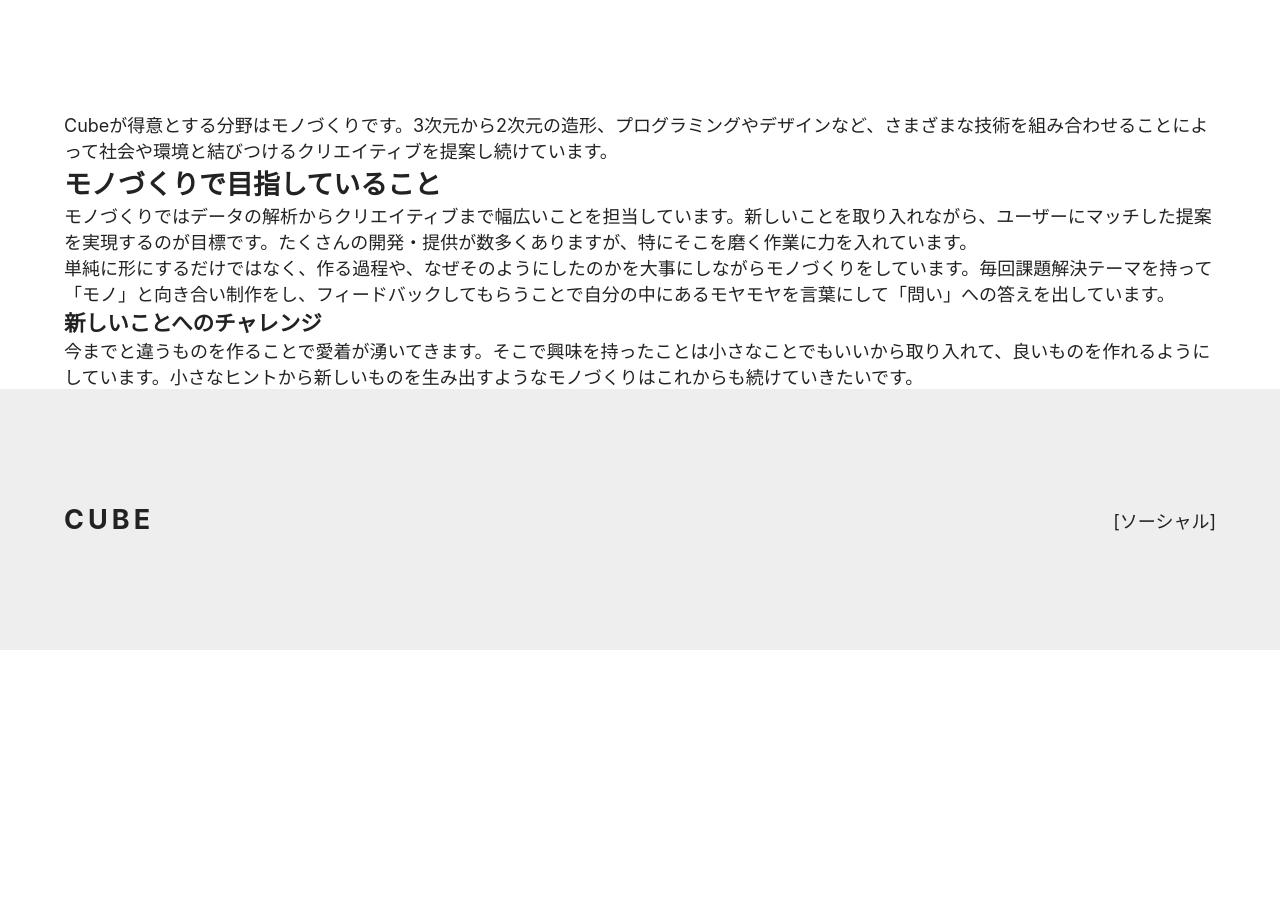
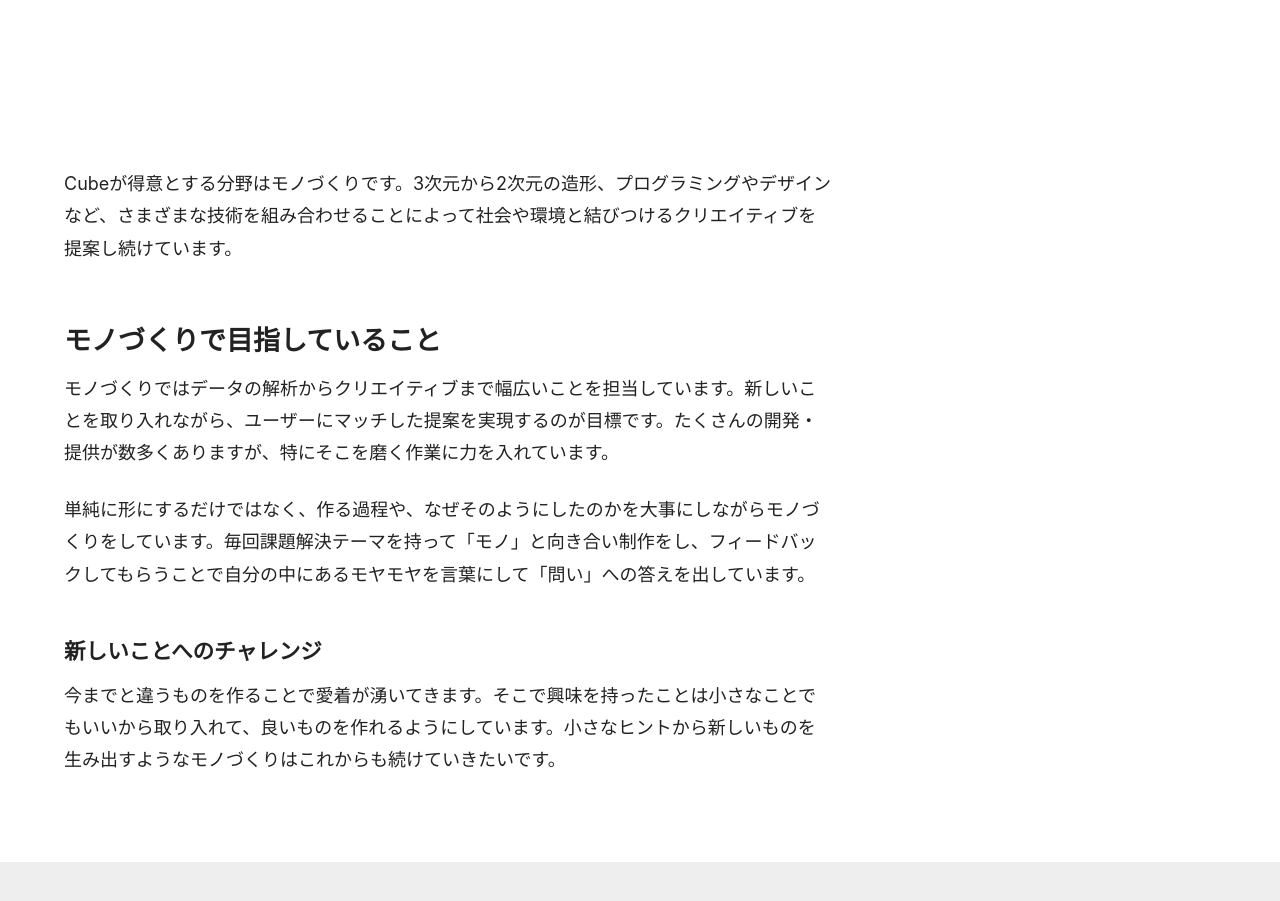
Before and after one commit to kyokusoradio/next-react-site, a Next.js app: page /about in a window 1280 px wide. Shown: the part 395-1296 px from the top of the page. Before the commit the page ends 1045 px from the top, so only its background shows below. Built offline with nearby package versions, Linux system fonts and the light colour scheme.

Commit message:
update 9files;

```diff
--- /dev/null
+++ b/components/contact.js
@@ -0,0 +1,10 @@
+import styles from "styles/contact.module.css"
+
+export default function Contact() {
+  return (
+    <div className={styles.stack}>
+      <h3 className={styles.heading}>Contact</h3>
+      <address>cube@gmail.com</address>
+    </div>
+  )
+}
--- a/components/post-body.js
+++ b/components/post-body.js
@@ -0,0 +1,9 @@
+import styles from "styles/post-body.module.css"
+
+export default function PostBody({ children }) {
+  return (
+    <div className={styles.stack}>
+      {children}
+    </div>
+  )
+}
--- /dev/null
+++ b/components/two-column.js
@@ -0,0 +1,23 @@
+import styles from "styles/two-column.module.css"
+
+export function TwoColumn({ children }) {
+  return (
+    <div className={styles.flexContainer}>
+      {children}
+    </div>
+  )
+}
+
+export function TwoColumnMain({ children }) {
+  return (
+    <div className={styles.main}>
+      {children}
+    </div>
+  )
+}
+
+export function TwoColumnSidebar({children}) {
+  <div className={styles.sidevar}>
+    {children}
+  </div>
+}
--- a/pages/about.js
+++ b/pages/about.js
@@ -1,11 +1,16 @@
 import Container from "components/container"
 import Hero from 'components/hero'
+import PostBody from "components/post-body"
+import Contact from "components/contact"
+import { TwoColumn, TwoColumnMain, TwoColumnSidebar } from "components/two-column"
 
 export default function About() {
   return (
       <Container>
         <Hero title="About" subtitle="About dvelopment activities" />
-
+        <TwoColumn>
+          <TwoColumnMain>
+            <PostBody>
               <p>
                 Cubeが得意とする分野はモノづくりです。3次元から2次元の造形、プログラミングやデザインなど、さまざまな技術を組み合わせることによって社会や環境と結びつけるクリエイティブを提案し続けています。
               </p>
@@ -26,7 +31,12 @@
               <p>
                 今までと違うものを作ることで愛着が湧いてきます。そこで興味を持ったことは小さなことでもいいから取り入れて、良いものを作れるようにしています。小さなヒントから新しいものを生み出すようなモノづくりはこれからも続けていきたいです。
               </p>
-
+            </PostBody>
+          </TwoColumnMain>
+          <TwoColumnSidebar>
+            <Contact />
+          </TwoColumnSidebar>
+        </TwoColumn>
       </Container>
   )
 }
--- /dev/null
+++ b/styles/contact.module.css
@@ -0,0 +1,7 @@
+.stack > * + * {
+  margin-top: var(--stack-space, 1em);
+}
+
+.heading{
+  font-size: var(--body);
+}
--- a/styles/post-body.module.css
+++ b/styles/post-body.module.css
@@ -0,0 +1,22 @@
+.stack > * + * {
+  margin-top: var(--stack-space, 1.5rem);
+}
+
+.stack h2,
+.stack h3 {
+  --stack-space: 2em;
+}
+
+.stack h2 + *,
+.stack h3 + * {
+  --stack-space: .8em;
+}
+
+.stack p{
+  line-height: 1.8;
+}
+
+.stack ul {
+  padding: revert;
+  list-style: revert;
+}
--- /dev/null
+++ b/styles/two-column.module.css
@@ -0,0 +1,14 @@
+.flexContainer{
+  composes: sideBySide from "utils.module.css";
+  gap: var(--space-md);
+  margin: var(--space-md) 0 var(--space-lg);
+}
+
+@media(min-width: 768px){
+  .main {
+    width: 768px;
+  }
+  .sidebar{
+    width: 240px;
+  }
+}
```
Lines whose indentation alone changed are shown as unchanged.
